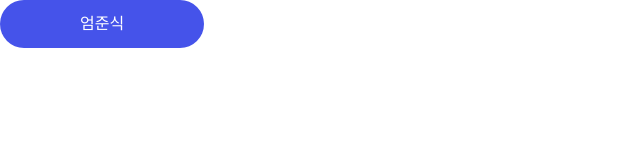
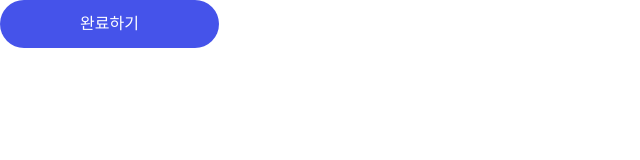
Before and after one commit to Original-Gimchi/VisualNovel_CLIENT, a Next.js app: page / in a window 1280 px wide. Shown: the top 160 px of the page, without its empty margins (0-640 px from the left). Built offline with nearby package versions, Linux system fonts and the light colour scheme; a web font is replaced by a local one.

Commit message:
아이콘 추가

```diff
--- a/pages/index.tsx
+++ b/pages/index.tsx
@@ -3,7 +3,7 @@ import Button from "@/components/atoms/button";
 export default function Home() {
   return (
     <div>
-      <Button>엄준식</Button>
+      <Button>완료하기</Button>
     </div>
   );
 }
```
Also changed, not shown: components/icons/Thinking.tsx (added).
